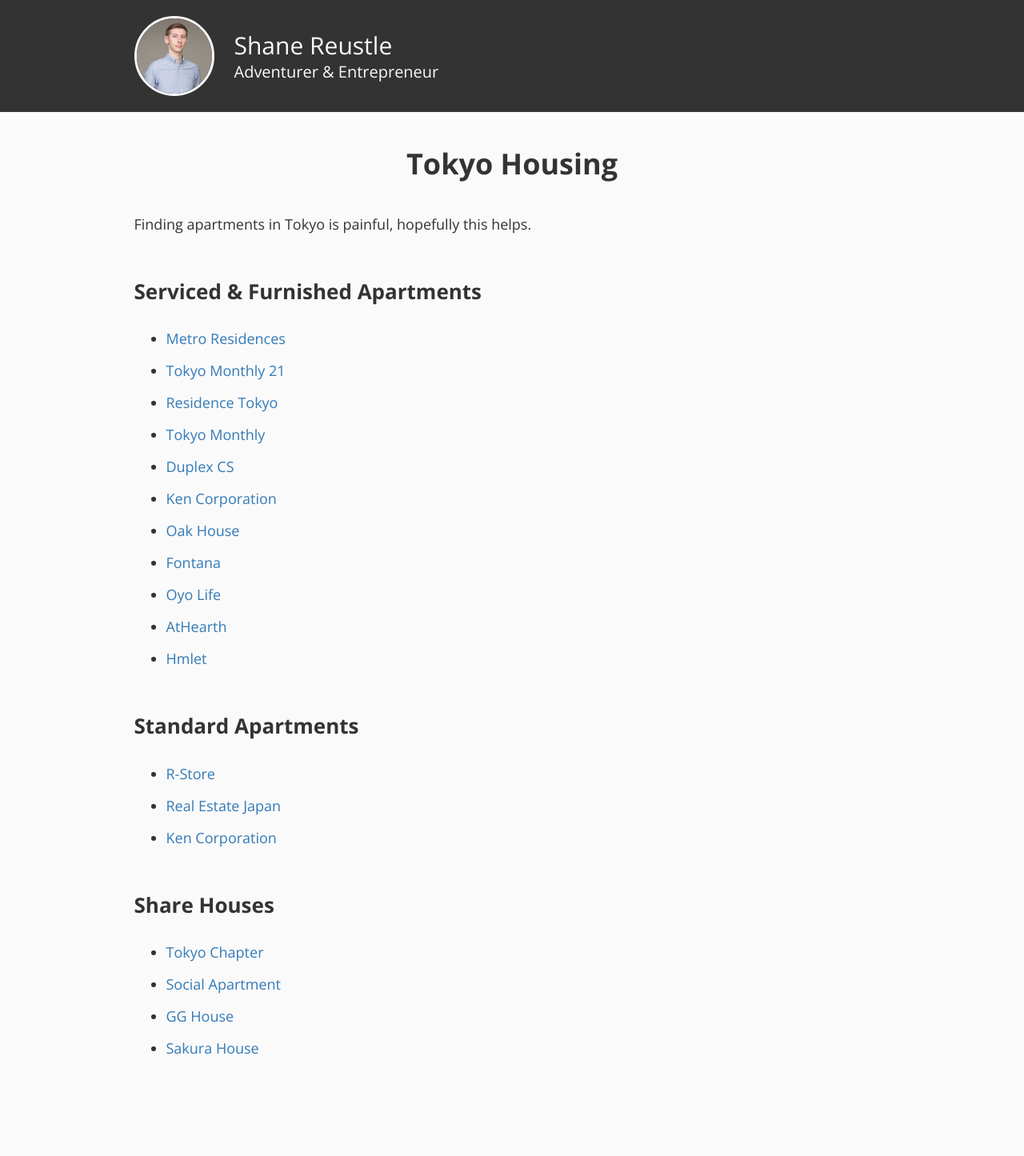
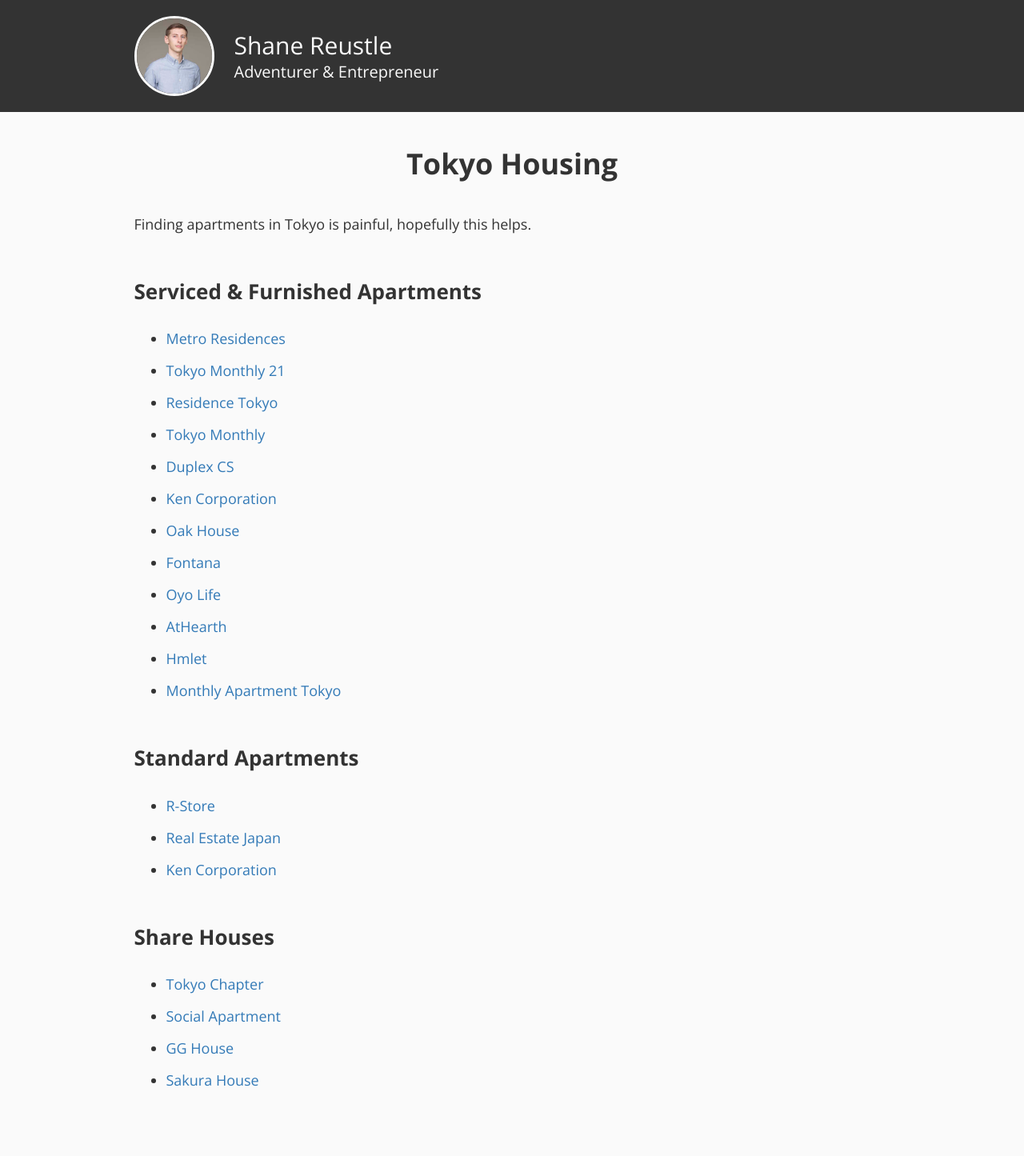
Before and after one commit to reustle/reustle, a Jekyll site: the page built from _posts/2018-10-30-tokyo-housing.md, in a window 1280 px wide. Shown: the whole page at 80% size. Built offline with Jekyll 4.4.1, drawn with Linux system fonts in a browser that asks for light colours; before the commit the page ends 1405 px from its top, so only the background shows below that.

Commit message:
Update 2018-10-30-tokyo-housing.md

```diff
--- a/_posts/2018-10-30-tokyo-housing.md
+++ b/_posts/2018-10-30-tokyo-housing.md
@@ -18,6 +18,7 @@
 - [Oyo Life](https://www.oyolife.co.jp/)
 - [AtHearth](https://athearth.com/)
 - [Hmlet](https://www.hmlet.com/rooms/tokyo)
+- [Monthly Apartment Tokyo](http://www.monthly-apartment-tokyo.com/)
 
 ## Standard Apartments
 - [R-Store](https://www.r-store.jp)
```
